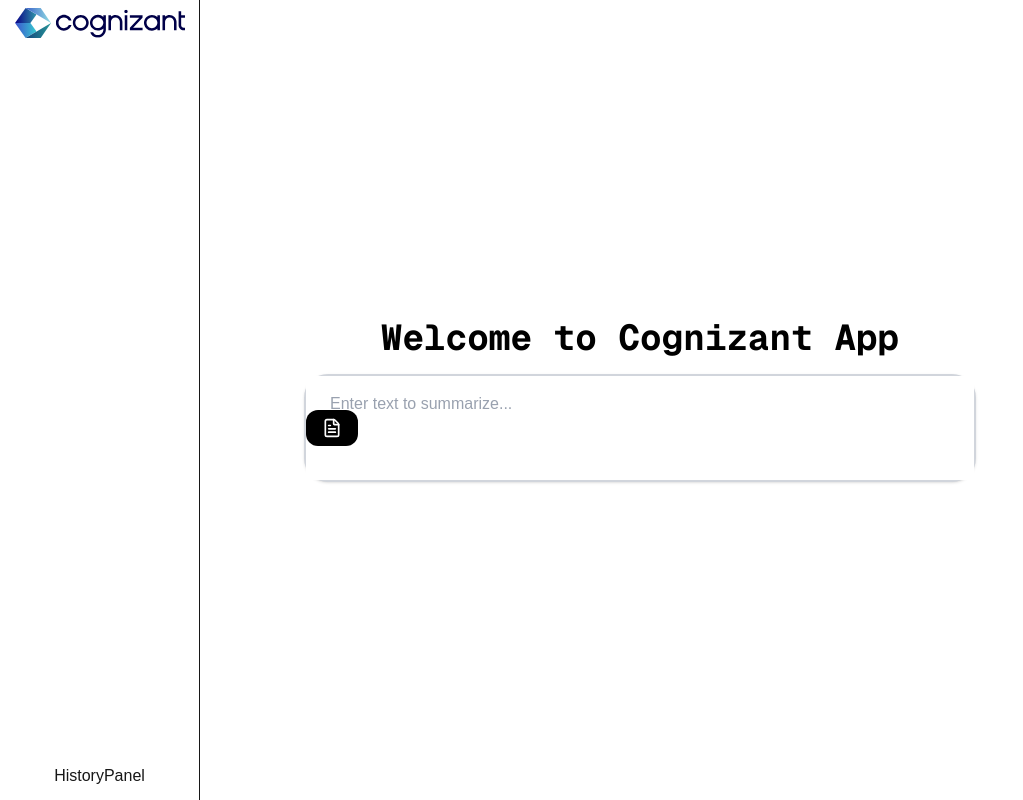
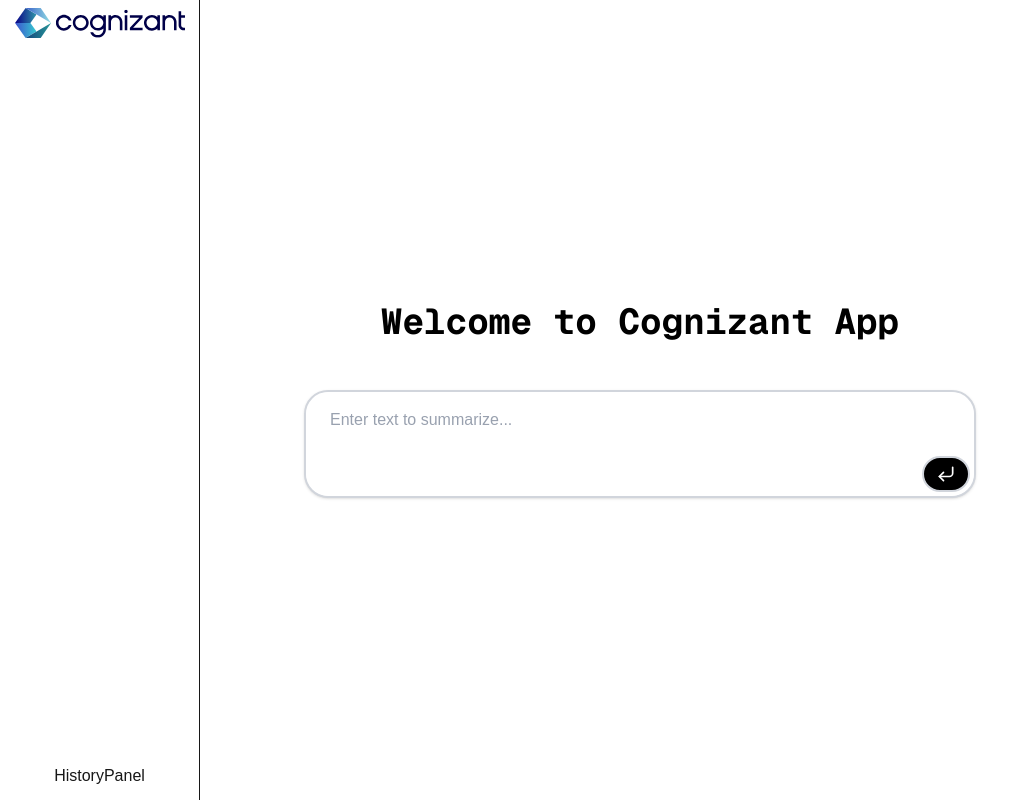
Before and after one commit to YounessBrunno/Cognizant-simple-app, a Next.js app: page / in a window 1280 px wide. Shown: the whole page, without its empty margins (0-1023 px from the left). Built offline with nearby package versions, Linux system fonts and the light colour scheme.

Commit message:
feat: enhance SummarizerForm styling and replace icon with CornerDownLeftIcon

```diff
--- a/app/(home)/page.js
+++ b/app/(home)/page.js
@@ -3,7 +3,7 @@
   return (
     <>
       <div className="text-center">
-        <h1 className="text-4xl font-bold font-mono text-black">Welcome to Cognizant App</h1>
+        <h1 className="text-4xl font-bold font-mono text-black mb-8">Welcome to Cognizant App</h1>
       </div>
       <SummarizerForm />
     </>
--- a/features/summarizer/components/SummarizerForm.jsx
+++ b/features/summarizer/components/SummarizerForm.jsx
@@ -1,7 +1,7 @@
 "use client";
 
 import { useState } from 'react';
-import { FileTextIcon } from 'lucide-react';
+import { CornerDownLeftIcon} from 'lucide-react';
 
 export default function SummarizerForm() {
   const [input, setInput] = useState('');
@@ -22,17 +22,18 @@
 
   return (
       <div className="w-full max-w-2xl">
-        <div className="flex items-center bg-white border-2 border-gray-300 rounded-3xl shadow-sm focus-within:shadow-md transition-shadow">
+        <div className="relative flex items-center bg-white border-2 border-gray-300 rounded-3xl shadow-sm focus-within:shadow-md transition-shadow">
           <textarea
             value={input}
             onChange={(e) => setInput(e.target.value)}
             placeholder="Enter text to summarize..."
-            className="relative flex-1 px-6 py-4 bg-white text-black placeholder-gray-400 outline-none resize-none max-h-32"
+            className="flex-1 px-6 py-4 rounded-3xl bg-white text-black placeholder-gray-400 outline-none resize-none max-h-32"
             rows="3"
           />
-          <button onClick={handleSummarize}
-            className="absolute mr-2 px-4 py-2 bg-black text-white font-bold rounded-xl hover:bg-gray-800 transition-colors">
-            <FileTextIcon className="w-5 h-5" />
+          <button
+            onClick={handleSummarize}
+            className="absolute bottom-1 right-1 px-3 py-1.5 bg-black border-2 border-gray-300 text-white font-bold rounded-full hover:bg-gray-800 transition-colors">
+            <CornerDownLeftIcon className="w-5 h-5" />
           </button>
         </div>
       </div>
```
